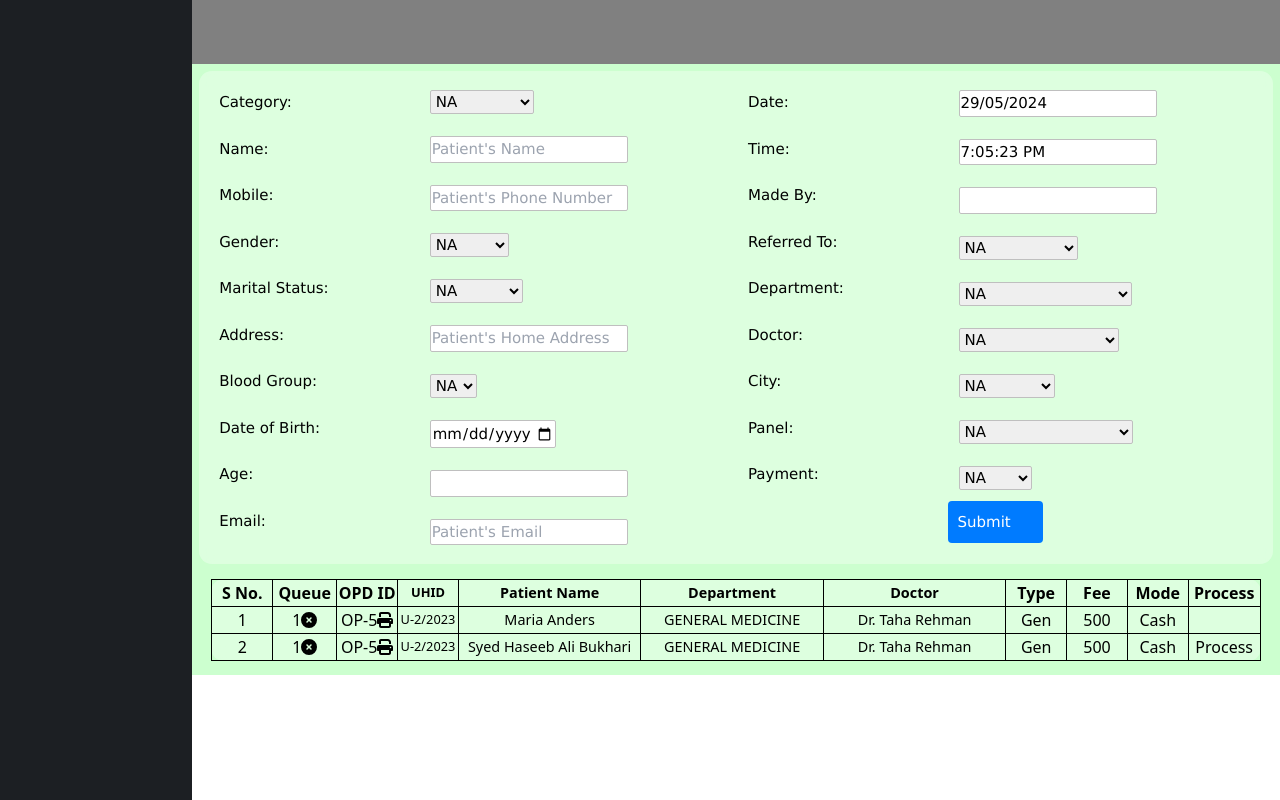
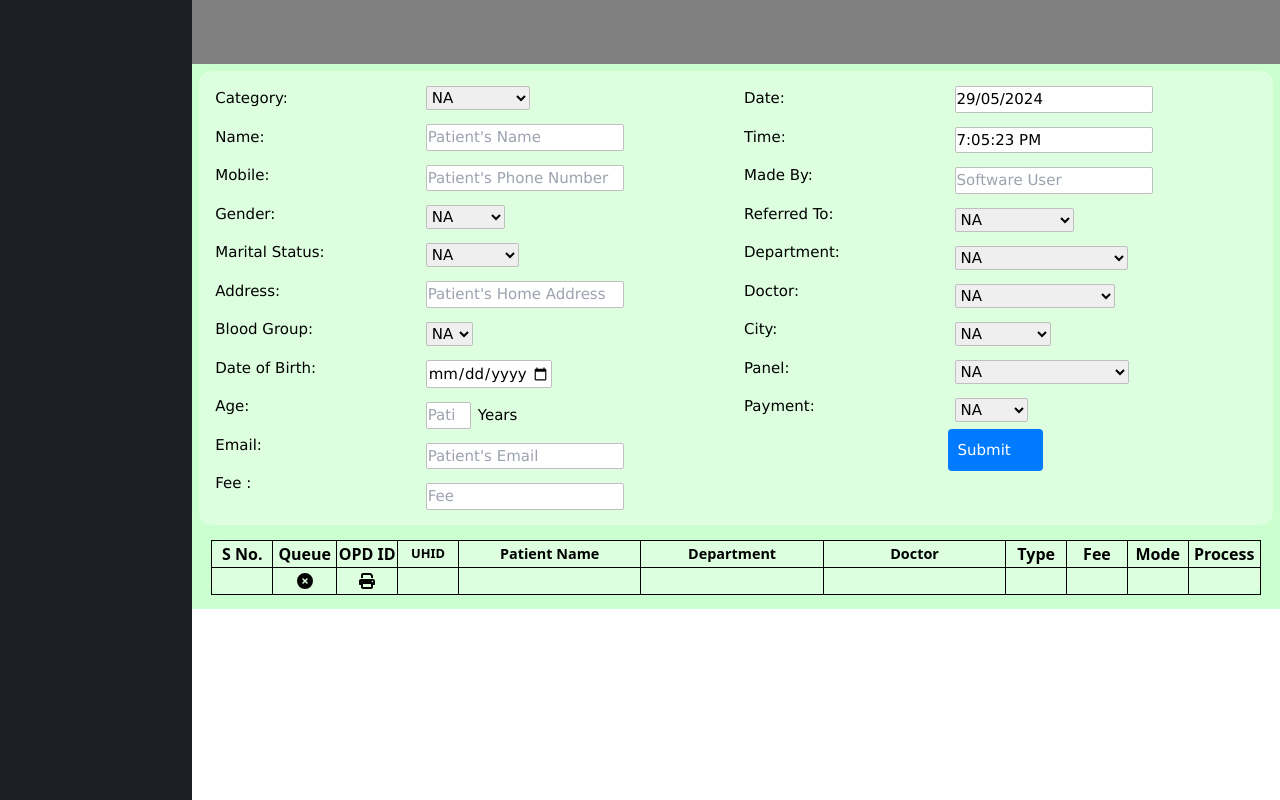
Before and after one commit to haseebali72/HMS, a React (Vite) app in the folder client/: page /dashboard/appointment in a window 1280 px wide. Built offline with nearby package versions, Linux system fonts and the light colour scheme.

Commit message:
Changes in form

```diff
--- a/client/src/components/AppointComponents/Form/Form.jsx
+++ b/client/src/components/AppointComponents/Form/Form.jsx
@@ -1,7 +1,6 @@
     import React, { useRef , useState, useEffect} from 'react'
     import { useForm,} from "react-hook-form"
     import { DevTool } from "@hookform/devtools"
-    import "./form.css"
     import { opdDoctors } from '../../../data/Doctors'
     import { useDispatch } from 'react-redux'
     import { addData } from '../../../redux/slices/appointmentData.slice'
@@ -9,8 +8,11 @@
     import PrintSlip from '../../AppointmentPrintSlip/PrintSlip'
     import Loader from '../../Loading/Loader'
     import { calculateAge } from '../../../utilities/ageCalculator'
+    import "./form.css"
+
 
     const Form = () => {
+
         const [loading, setLoading] = useState(false)
         const componentRef = useRef();
         const handlePrint = useReactToPrint({
@@ -18,22 +20,24 @@
         });
 
         const dispatch = useDispatch();
-        const { register, handleSubmit, formState, control, setValue, watch } = useForm({
+        const { register, handleSubmit, formState, control, setValue, watch, reset} = useForm({
             defaultValues: {
                 date: new Date().toLocaleDateString("en-GB"),
                 time: new Date().toLocaleTimeString(),
-                age : "",
-            }
+                }
         });
+        const { errors, isDirty } = formState;
 
+        // Watch Values
         const watchDOB = watch('date_of_birth')
-        const { errors } = formState;
+        const payment_method = watch("payment_method")
+
+        console.log(payment_method)
 
         const timeRef = useRef(new Date());
         const [, setTick] = useState(0);
 
         // Effects
-
         useEffect(() => {
             const interval = setInterval(() => {
                 timeRef.current = new Date();
@@ -48,22 +52,25 @@
             return () => clearInterval(interval);
         }, [setValue]);
 
+
         useEffect(()=>{
             if(watchDOB){
                 const age = calculateAge(watchDOB)
-                const ageWithYears = `${age} Years`
-                setValue('age', ageWithYears)
+                setValue('age', age)
             }
         }, [watchDOB, setValue])
 
+
+        // Form Submit Handler
         const onSubmit = data => {
             setLoading(true)
             dispatch(addData(data));
             alert("Data submitted");
             handlePrint();
+            reset()
         };
 
-
+        // Checking for render
         console.log("Haseeb")
         return (
             <>
@@ -79,6 +86,7 @@
                         <label htmlFor='dob'>Date of Birth:</label>
                         <label htmlFor='age'>Age:</label>
                         <label htmlFor='email'>Email:</label>
+                        <label htmlFor='fee'>Fee : </label>
                     </div>
 
                     <div className='fieldsdivOne'>
@@ -227,7 +235,7 @@
                                 id='dob'
                                 {...register("date_of_birth", {
                                     required: "Date of Birth Required",
-                                    validate: value => value !== "" || "DOB Required"
+                                    validate: value => value !== "" || "DOB Required",
                                 })}
                             />
                             <p className={errors.date_of_birth ? "error" : "hidden"}>
@@ -239,12 +247,18 @@
 
                         <div>
                             <input
-                                type="text"
-                                className="fields"
+                                placeholder="Patient's Age"
+                                type="number"
+                                className="fields age"
                                 id='dob'
                                 readOnly
-                                {...register("age")}
+                                {...register("age",{
+                                    valueAsNumber : true
+                                }
+
+                                )}
                             />
+                            <span>Years</span>
                         </div>
 
                         {/* Email */}
@@ -266,6 +280,17 @@
                                 {errors.email?.message}
                             </p>
                         </div>
+
+                        {/* Fee */}
+                        <div>
+                            <input
+                                placeholder="Fee"
+                                type="number"
+                                className="fields"
+                                id='fee'
+                                {...register("fee")}
+                            />
+                        </div>
                     </div>
 
                     <div className='labelsdivTwo'>
@@ -278,6 +303,13 @@
                         <label htmlFor='city'>City:</label>
                         <label htmlFor='panel'>Panel: </label>
                         <label htmlFor='payment'>Payment:</label>
+                        {payment_method == "Online" && (
+                        <>
+                            <label htmlFor='transaction_id'>Transaction ID:</label>
+                            <label className='bank'>Bank or Wallet:</label>
+                        </>
+                        )}
+
                     </div>
 
                     <div className='fieldsdivTwo'>
@@ -313,6 +345,7 @@
                         {/* Made By */}
                         <div>
                             <input
+                                placeholder='Software User'
                                 id='user'
                                 type="text"
                                 className="fields"
@@ -434,7 +467,7 @@
                                 id="payment"
                                 className='fields'
                                 defaultValue="NA"
-                                {...register("payment", {
+                                {...register("payment_method", {
                                     required: "Payment Method Required",
                                     validate: value => value !== "NA" || "Payment Method Required"
                                 })}
@@ -443,19 +476,46 @@
                                 <option value="Online">Online</option>
                                 <option value="Cash">Cash</option>
                             </select>
-                            <p className={errors.payment ? "error" : "hidden"}>
-                                {errors.payment?.message}
+                            <p className={errors.payment_method ? "error" : "hidden"}>
+                                {errors.payment_method?.message}
                             </p>
                         </div>
 
+                        {/* Transaction Id*/}
+                        {payment_method == "Online" && (
+                            <div>
+                            <input
+                              id='transaction_id'
+                              className='fields'
+                              {...register('transactionId',{
+                                required  :{
+                                    value : true,
+                                    message : "Transaction ID Required"
+                                }
+
+                            })} />
+                          </div>
+                        )}
+
+                        {/* Bank or WAllet */}
+                        {payment_method == "Online" && (
+                           <div>
+                              <input
+                               className='fields'
+                               id='bank'
+                               {...register('particular_bank')}
+                              />
+                            </div>
+
+                        )}
+
                         {/* Submit */}
                         <div className='submitButton'>
-                            <input type='submit' value="Submit" />
+                            <input type='submit' value="Submit" disabled={isDirty? true : false}/>
                         </div>
                     </div>
                 </form>
 
-                {loading ? <Loader/> : null}
                 <div style={{ display: 'none' }}>
                     <PrintSlip ref={componentRef} />
                 </div>
--- a/client/src/components/AppointComponents/Form/form.css
+++ b/client/src/components/AppointComponents/Form/form.css
@@ -15,7 +15,6 @@
     grid-area: 1/2/2/3;
 }
 
-
 .labelsdivTwo{
     grid-area: 1/3/2/4;
 }
@@ -27,16 +26,19 @@
 
 label{
     display: block;
-    padding: 12px;
+    padding: 8px;
 }
 
 .fields{
     padding:1px;
-    margin: 11px;
+    margin: 7px;
     border:1px solid #bfbfbf;
     border-radius: 2px;
 }
 
+.age{
+    width: 3em;
+}
 
 
 .fields:focus{
--- a/client/src/components/AppointComponents/Table/Table.jsx
+++ b/client/src/components/AppointComponents/Table/Table.jsx
@@ -1,10 +1,14 @@
 import React, { useState } from 'react'
 import "./Table.css"
-import { tableInfo } from '../../../data/appointmentTable'
 import { FontAwesomeIcon } from '@fortawesome/react-fontawesome'
 import {faCircleXmark, faPrint } from '@fortawesome/free-solid-svg-icons'
+import { useSelector } from 'react-redux'
 
 const Table = () => {
+    const data = useSelector(state => state.appointmentFormData)
+    console.log(data)
+    const tableInfo = [];
+    tableInfo.push(data)
     const onRefundIssue = ()=>{
         alert("refund issued")
     }
@@ -32,19 +36,19 @@ const Table = () => {
                     </tr>
                 </thead>
                 <tbody>
-                    {tableInfo.map((info) => (
-                        <tr key={info.s_number}>
-                            <td className='sNumber'>{info.s_number}</td>
-                            <td className='queueNo'>{info.queueNo}<button onClick={onRefundIssue}><FontAwesomeIcon icon={faCircleXmark}/></button></td>
-                            <td className='opdId'>{info.opdId}<button onClick={appointmentSlipGenerator}><FontAwesomeIcon icon={faPrint}/></button></td>
-                            <td className='UHID'>{info.UHID}</td>
-                            <td className='patientName'>{info.patient_name}</td>
-                            <td className='depart'>{info.Department}</td>
-                            <td className='doc'>{info.Doctor}</td>
-                            <td className='type'>{info.Type}</td>
-                            <td className='fee'>{info.Fee}</td>
-                            <td className='paymentMethod'>{info.payment_mode}</td>
-                            <td className='process'>{info.Process}</td>
+                    {tableInfo.map((obj, index) => (
+                        <tr key={index}>
+                            <td className='sNumber'>{obj?.s_number}</td>
+                            <td className='queueNo'>{obj?.queueNo}<button onClick={onRefundIssue}><FontAwesomeIcon icon={faCircleXmark}/></button></td>
+                            <td className='opdId'>{obj?.opdId}<button onClick={appointmentSlipGenerator}><FontAwesomeIcon icon={faPrint}/></button></td>
+                            <td className='UHID'>{obj?.UHID}</td>
+                            <td className='patientName'>{obj?.name}</td>
+                            <td className='depart'>{obj?.department}</td>
+                            <td className='doc'>{obj?.doctor}</td>
+                            <td className='type'>{obj?.Type}</td>
+                            <td className='fee'>{obj?.Fee}</td>
+                            <td className='paymentMethod'>{obj?.payment_mode}</td>
+                            <td className='process'>{obj?.Process}</td>
                         </tr>
                     ))}
                 </tbody>
--- a/client/src/data/appointmentTable.js
+++ /dev/null
@@ -1,28 +0,0 @@
-export const tableInfo = [
-    {
-      opdId: "OP-5",
-      queueNo: 1,
-      s_number: 1,
-      patient_name: "Maria Anders",
-      Department: "GENERAL MEDICINE",
-      Doctor: "Dr. Taha Rehman",
-      Type: "Gen",
-      Fee: 500,
-      payment_mode: "Cash",
-      UHID: "U-2/2023",
-
-    },
-    {
-        s_number: 2,
-        queueNo: 1,
-        opdId: "OP-5",
-        UHID: "U-2/2023",
-        patient_name: "Syed Haseeb Ali Bukhari",
-        Department: "GENERAL MEDICINE",
-        Doctor: "Dr. Taha Rehman",
-        Type: "Gen",
-        Fee: 500,
-        payment_mode: "Cash",
-        Process: "Process"
-      }
-  ];
```
